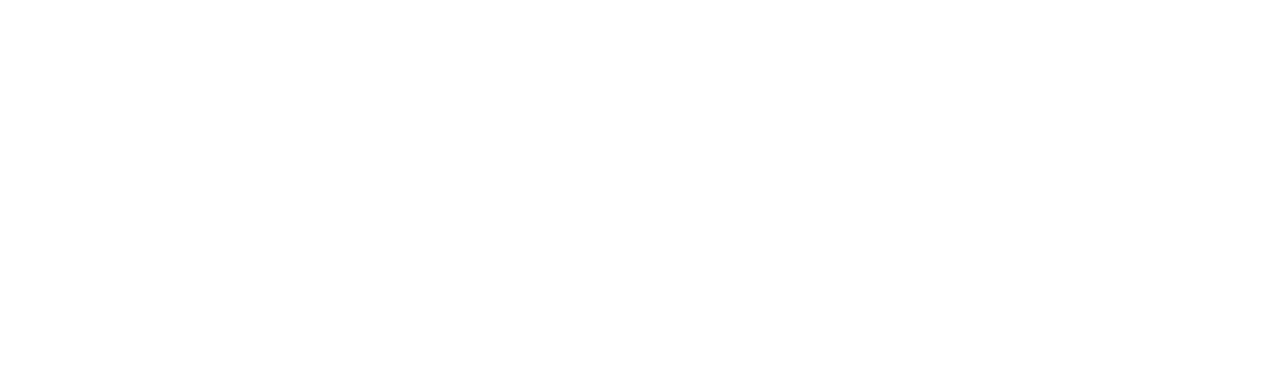
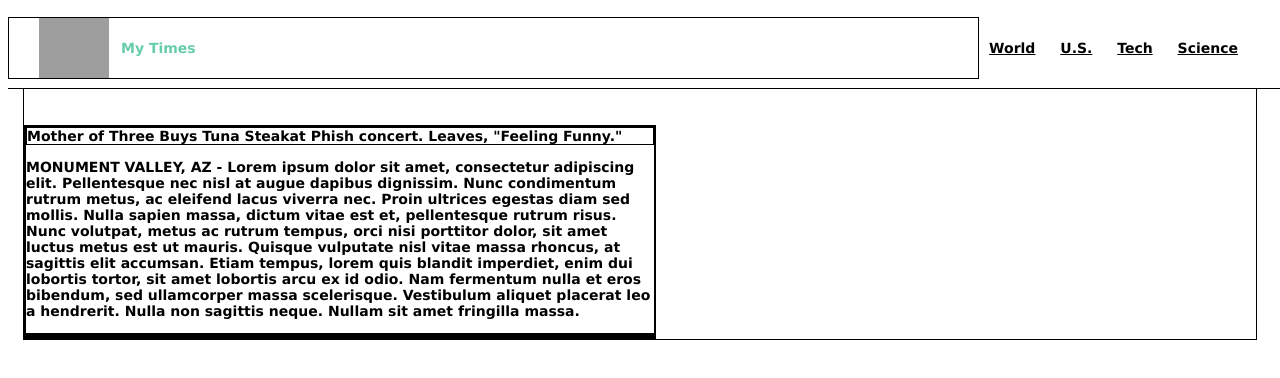
Before and after one commit to TamiDev/my_times, a plain HTML site: page index.html in a window 1280 px wide. Drawn offline with Linux system fonts and the light colour scheme; grey boxes are pictures that could not be loaded.

Commit message:
My Times columns and main content container.

```diff
--- a/index.html
+++ b/index.html
@@ -3,8 +3,42 @@
   <head>
     <meta charset="utf-8">
     <title>My Times</title>
+    <link rel="stylesheet" href="resources/css/style.css" type="text/css">
   </head>
   <body>
 
+  <!-- Header Section -->
+    <header>
+      <div class="logo">
+        <img src="https://s3.amazonaws.com/codecademy-content/courses/freelance-1/unit-4/img-myt-logo.jpg" alt="logo">
+        <span>My Times</span>
+      </div>
+      <nav>
+        <span><a href="#">World</a></span>
+        <span><a href="#">U.S.</a></span>
+        <span><a href="#">Tech</a></span>
+        <span><a href="#">Science</a></span>
+      </nav>
+    </header>
+
+    <!-- Main Content Container -->
+    <div class="content">
+
+    <!-- First News Column -->
+    <div class="column large">
+     <div class="lead-story">
+       <div class="image-content">
+         <span>Mother of Three Buys Tuna Steakat Phish concert. Leaves, "Feeling Funny."</span>
+       </div>
+       <p class="narrative">MONUMENT VALLEY, AZ - Lorem ipsum dolor sit amet, consectetur adipiscing elit. Pellentesque nec nisl at augue dapibus dignissim. Nunc condimentum rutrum metus, ac eleifend lacus viverra nec. Proin ultrices egestas diam sed mollis. Nulla sapien massa, dictum vitae est et, pellentesque rutrum risus. Nunc volutpat, metus ac rutrum tempus, orci nisi porttitor dolor, sit amet luctus metus est ut mauris. Quisque vulputate nisl vitae massa rhoncus, at sagittis elit accumsan. Etiam tempus, lorem quis blandit imperdiet, enim dui lobortis tortor, sit amet lobortis arcu ex id odio. Nam fermentum nulla et eros bibendum, sed ullamcorper massa scelerisque. Vestibulum aliquet placerat leo a hendrerit. Nulla non sagittis neque. Nullam sit amet fringilla massa.</p>
+    </div>
+    <div class="stories">
+      <div class="story">
+
+      </div>
+    </div>
+    </div>
+    </div>
+
   </body>
 </html>
--- a/resources/css/style.css
+++ b/resources/css/style.css
@@ -1 +1,92 @@
 /* My Times */
+
+body {
+  font-family: Verdana;
+  font-size: 14px;
+  font-weight: bold;
+}
+
+/* Header Logo */
+
+header {
+  display: flex;
+  align-items: center;
+  position: fixed;
+  z-index: 1;
+  width: 100%;
+  height: 80px;
+  border-bottom: 1px solid black;
+  background-color: white;
+  font-family: Verdana;
+  font-size: 14px;
+  font-weight: bold;
+}
+
+.logo span {
+  color: MediumAquamarine;
+}
+
+.logo {
+  display: flex;
+  align-items: center;
+  flex-grow: 1;
+  padding-left: 30px;
+}
+
+.logo img {
+  width: 70px;
+  height: 60px;
+  margin-right: 12px;
+}
+
+/* Header Nav */
+
+header nav {
+  padding-right: 40px;
+
+}
+
+nav {
+  display: block;
+}
+
+nav span {
+  display: inline-block;
+  padding: 20px 10px;
+}
+
+a {
+  color: black;
+}
+
+/* Main Content Container */
+
+.column.large {
+  width: 630px;
+}
+
+.column.medium {
+  width: 300px;
+}
+
+.column.small {
+  width: 240px;
+}
+
+.content {
+  display: flex;
+  width: 1232px;
+  margin: 0 auto 78px auto;
+  padding-top: 116px;
+}
+
+.column {
+  display: flex;
+  flex-direction: column;
+  margin-right: 32px;
+}
+
+div {
+  border: 1px solid black;
+  display: block;
+}
```
